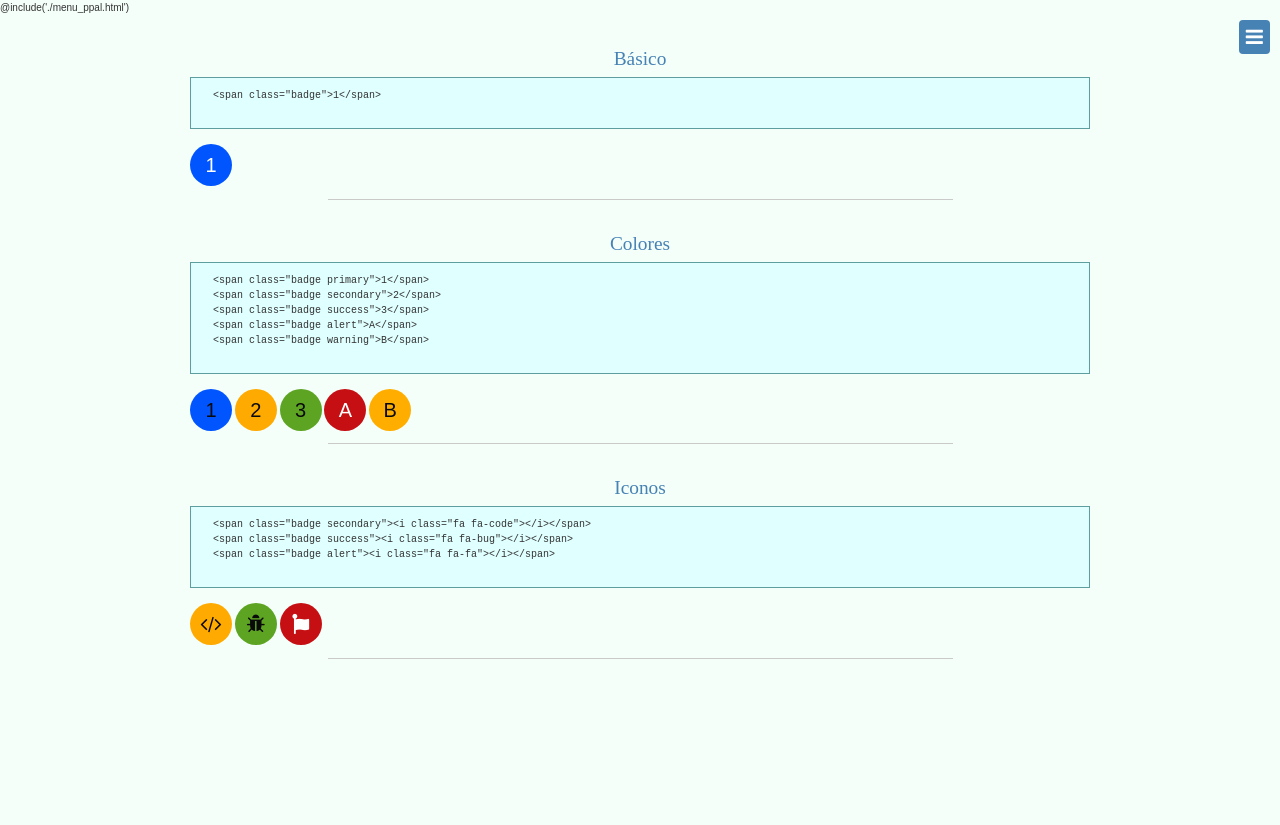
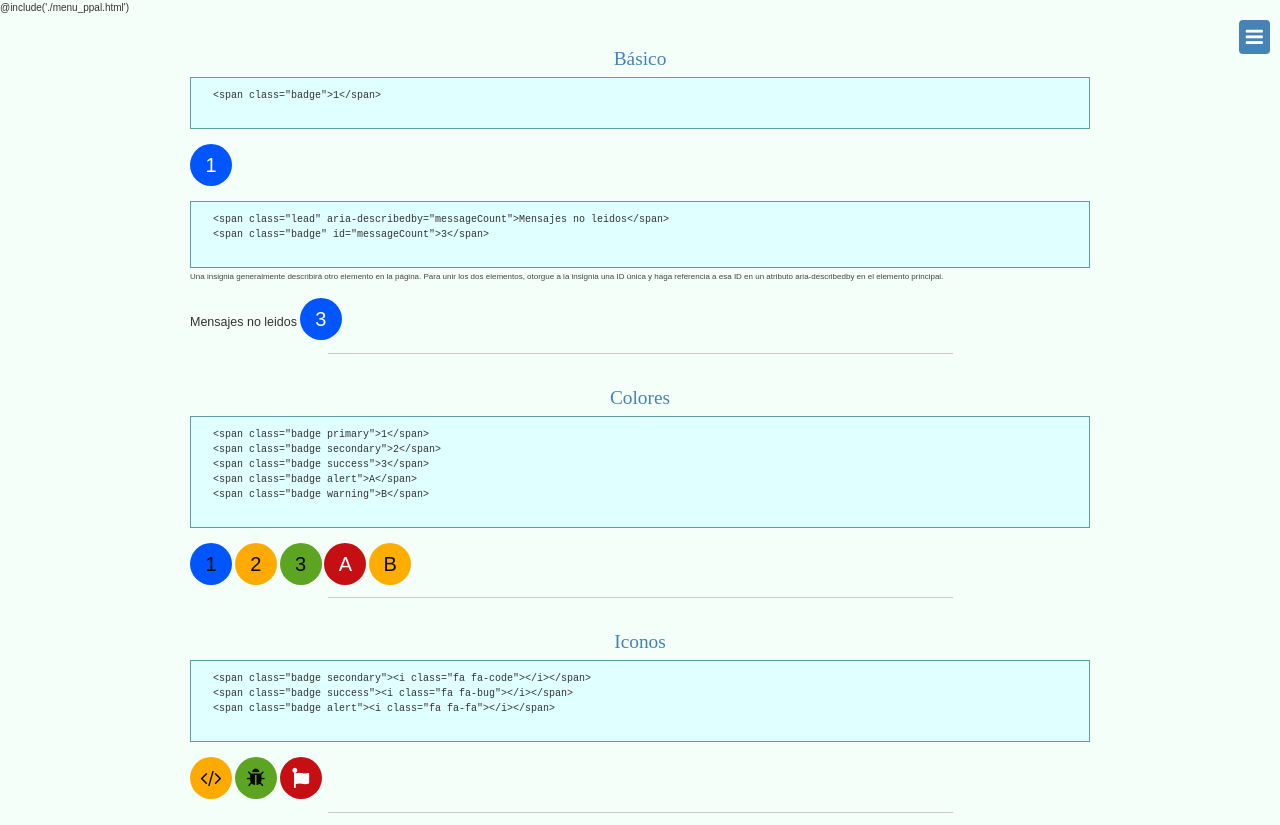
Before and after one commit to Caballero73/Foundation-fuente, a website: page src/badge.html in a window 1280 px wide. Before the commit the page ends 800 px from the top, so only its background shows below. Drawn offline with nearby package versions, Linux system fonts and the light colour scheme; files that its build step writes are made by us from their sources; files whose address does not match are found by name; a web font is replaced by a local one.

Commit message:
Completada Sección de Badges

```diff
--- a/src/badge.html
+++ b/src/badge.html
@@ -51,7 +51,15 @@
   </pre>
   <br>
   <span class="badge">1</span>
-  <br>
+  <br><br>
+  <pre>
+  &lt;span class="lead" aria-describedby="messageCount">Mensajes no leidos&lt;/span>
+  &lt;span class="badge" id="messageCount">3&lt;/span>
+  </pre>
+  <small>Una insignia generalmente describirá otro elemento en la página. Para unir los dos elementos, otorgue a la insignia una ID única y haga referencia a esa ID en un atributo aria-describedby en el elemento principal.</small>
+  <br><br>
+  <span class="lead" aria-describedby="messageCount">Mensajes no leidos</span>
+  <span class="badge" id="messageCount">3</span>
   <hr>
 
   <center id="colores" class="mt-3"><h3>Colores</h3></center>
```
Also changed, not shown: dist/badge.html.
